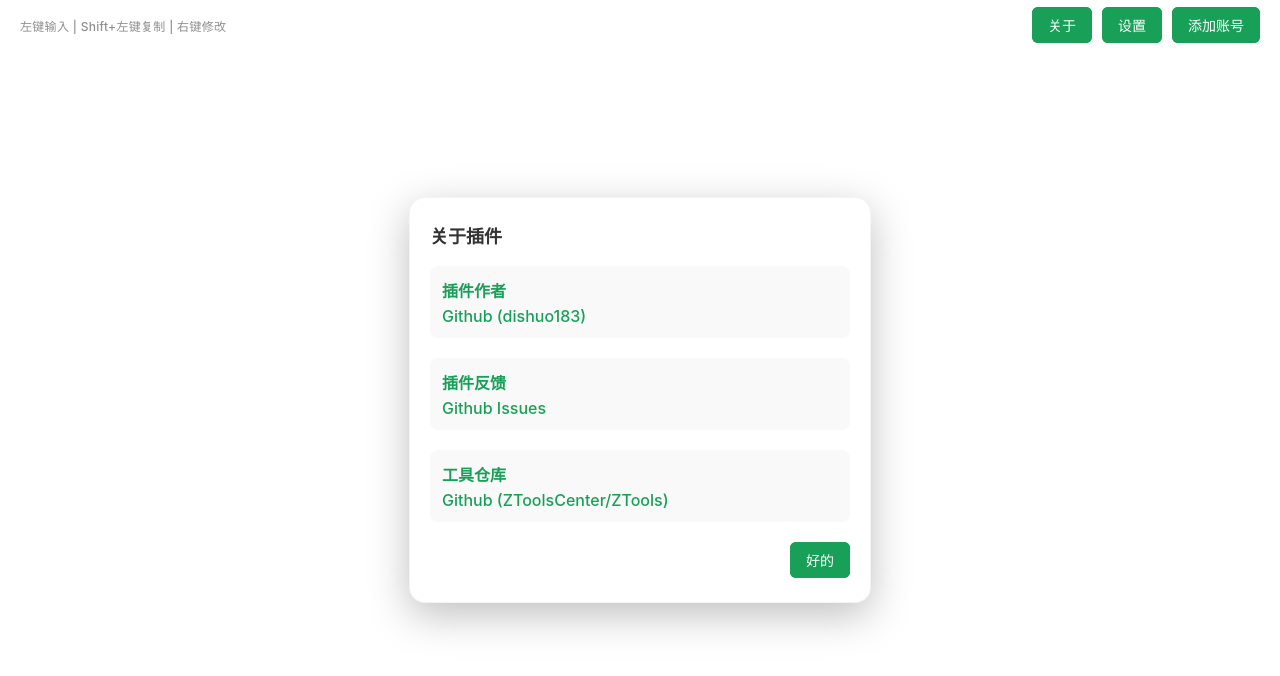
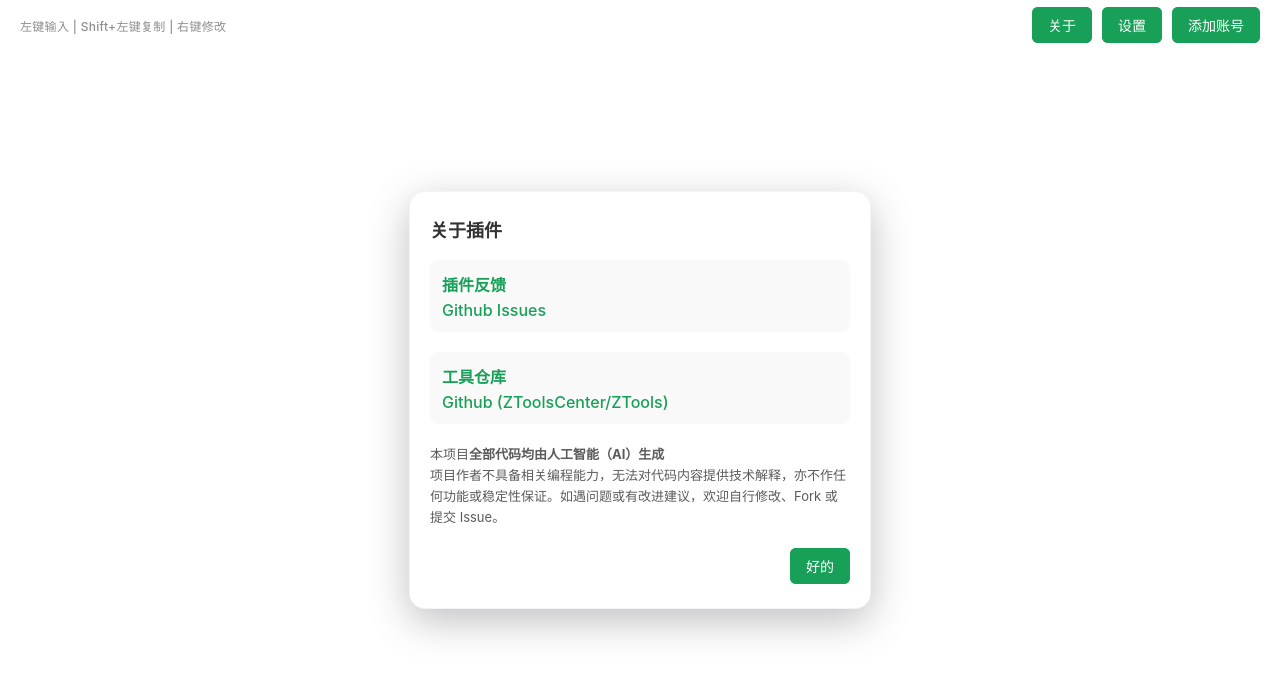
Before and after one commit to dishuo183/ZTools-plugins, a Vue app: page / in a window 1280 px wide. Both pictures are taken after a click on the button "关于". Shown: the top 676 px of the page. Built offline with nearby package versions, Linux system fonts and the light colour scheme.

Commit message:
feat: 内存优化、样式修复与体验改进

```diff
--- a/public/plugin.json
+++ b/public/plugin.json
@@ -1,11 +1,11 @@
 {
   "$schema": "../node_modules/@ztools-center/ztools-api-types/resource/ztools.schema.json",
   "name": "otp-2fa",
-  "title": "2FA 动态验证码",
+  "title": "2FA动态验证码",
   "description": "安全、简约且高效的 2FA 令牌管理器，支持 TOTP/HOTP/Steam 多种协议。",
   "author": "狄硕",
   "homepage": "https://github.com/dishuo183/ZTools-plugins",
-  "version": "1.1.1",
+  "version": "1.1.2",
   "main": "index.html",
   "preload": "preload/services.js",
   "logo": "logo.png",
--- a/src/App.vue
+++ b/src/App.vue
@@ -117,14 +117,26 @@ const initialize = async () => {
   startTicker(accounts)
   window.addEventListener('click', hideContextMenu)
 
+  let killTimer: any = null
+
   if (z?.onPluginEnter) {
     z.onPluginEnter(async () => {
+      // 中途打开，取消待执行的 kill
+      if (killTimer) { clearTimeout(killTimer); killTimer = null }
+
       await loadAccounts(masterSalt, masterKey, config, {
         onAutoUnlock: tryAutoUnlock,
         onDecryptAll: () => decryptAllAccounts(masterKey.value),
         onShowVerify: () => {}, // 自动模式不弹窗
         onTokensUpdate: () => updateTokens(accounts.value)
       })
+    })
+  }
+
+  if (z?.onPluginOut) {
+    z.onPluginOut(() => {
+      // 退出后 3 分钟内未打开则结束进程释放内存
+      killTimer = setTimeout(() => { z.outPlugin(true) }, 3 * 60 * 1000)
     })
   }
 }
@@ -612,11 +624,6 @@ onUnmounted(() => { stopTicker(); window.removeEventListener('click', hideContex
           <div class="modal-title">关于插件</div>
           <div class="about-content">
             <div class="about-section">
-              <span class="about-label">插件作者</span>
-              <a href="javascript:void(0)" @click="openExternal('https://github.com/dishuo183')"
-                class="about-link">Github (dishuo183)</a>
-            </div>
-            <div class="about-section">
               <span class="about-label">插件反馈</span>
               <a href="javascript:void(0)" @click="openExternal('https://github.com/dishuo183/ZTools-plugins/issues')"
                 class="about-link">Github Issues</a>
@@ -625,6 +632,9 @@ onUnmounted(() => { stopTicker(); window.removeEventListener('click', hideContex
               <span class="about-label">工具仓库</span>
               <a href="javascript:void(0)" @click="openExternal('https://github.com/ZToolsCenter/ZTools')"
                 class="about-link">Github (ZToolsCenter/ZTools)</a>
+            </div>
+            <div class="about-disclaimer">
+              本项目<strong>全部代码均由人工智能（AI）生成</strong><br>项目作者不具备相关编程能力，无法对代码内容提供技术解释，亦不作任何功能或稳定性保证。如遇问题或有改进建议，欢迎自行修改、Fork 或提交 Issue。
             </div>
           </div>
           <div class="modal-actions">
@@ -1096,6 +1106,13 @@ onUnmounted(() => { stopTicker(); window.removeEventListener('click', hideContex
   font-weight: 500;
 }
 
+.about-disclaimer {
+  margin-top: 4px;
+  font-size: 13px;
+  line-height: 1.6;
+  opacity: 0.8;
+}
+
 .pin-indicator {
   position: absolute;
   left: 0;
--- a/src/components/Modals/ChangePasswordModal.vue
+++ b/src/components/Modals/ChangePasswordModal.vue
@@ -65,6 +65,7 @@ const handleCancel = () => {
                 v-model="currentPassword"
                 placeholder="XXX"
                 @keyup.enter="handleSubmit"
+                spellcheck="false"
               />
               <div class="eye-btn" @click="showCurrent = !showCurrent">
                 <svg v-if="showCurrent" width="18" height="18" viewBox="0 0 24 24" fill="none" stroke="currentColor" stroke-width="2" stroke-linecap="round" stroke-linejoin="round"><path d="M1 12s4-8 11-8 11 8 11 8-4 8-11 8-11-8-11-8z"></path><circle cx="12" cy="12" r="3"></circle></svg>
@@ -84,6 +85,7 @@ const handleCancel = () => {
                 v-model="newPassword"
                 placeholder="XXX"
                 @keyup.enter="handleSubmit"
+                spellcheck="false"
               />
               <div class="eye-btn" @click="showNew = !showNew">
                 <svg v-if="showNew" width="18" height="18" viewBox="0 0 24 24" fill="none" stroke="currentColor" stroke-width="2" stroke-linecap="round" stroke-linejoin="round"><path d="M1 12s4-8 11-8 11 8 11 8-4 8-11 8-11-8-11-8z"></path><circle cx="12" cy="12" r="3"></circle></svg>
@@ -103,6 +105,7 @@ const handleCancel = () => {
                 v-model="confirmPassword"
                 placeholder="XXX"
                 @keyup.enter="handleSubmit"
+                spellcheck="false"
               />
               <div class="eye-btn" @click="showConfirm = !showConfirm">
                 <svg v-if="showConfirm" width="18" height="18" viewBox="0 0 24 24" fill="none" stroke="currentColor" stroke-width="2" stroke-linecap="round" stroke-linejoin="round"><path d="M1 12s4-8 11-8 11 8 11 8-4 8-11 8-11-8-11-8z"></path><circle cx="12" cy="12" r="3"></circle></svg>
--- a/src/components/Modals/EditModal.vue
+++ b/src/components/Modals/EditModal.vue
@@ -61,7 +61,7 @@ const handlePeriodClick = (p: number) => {
               <span>账号名称</span>
               <span v-if="nameError" class="label-error">请输入账号名称</span>
             </label>
-            <input type="text" v-model="modelValue.name" placeholder="例如: Github" ref="nameInput">
+            <input type="text" v-model="modelValue.name" placeholder="例如: Github" ref="nameInput" spellcheck="false">
           </div>
           <div class="form-item full-width">
             <label>
@@ -69,7 +69,7 @@ const handlePeriodClick = (p: number) => {
               <span v-if="secretError" class="label-error">{{ secretErrorMsg }}</span>
             </label>
             <div class="form-input-container">
-              <input :type="showSecret ? 'text' : 'password'" v-model="modelValue.secret" placeholder="例如：A1B2C3D4...">
+              <input :type="showSecret ? 'text' : 'password'" v-model="modelValue.secret" placeholder="例如：A1B2C3D4..." spellcheck="false">
               <div class="eye-btn" @click="emits('eye-click')">
                 <svg v-if="showSecret" width="18" height="18" viewBox="0 0 24 24" fill="none" stroke="currentColor" stroke-width="2" stroke-linecap="round" stroke-linejoin="round"><path d="M1 12s4-8 11-8 11 8 11 8-4 8-11 8-11-8-11-8z"></path><circle cx="12" cy="12" r="3"></circle></svg>
                 <svg v-else width="18" height="18" viewBox="0 0 24 24" fill="none" stroke="currentColor" stroke-width="2" stroke-linecap="round" stroke-linejoin="round"><path d="M17.94 17.94A10.07 10.07 0 0 1 12 20c-7 0-11-8-11-8a18.45 18.45 0 0 1 5.06-5.94M9.9 4.24A9.12 9.12 0 0 1 12 4c7 0 11 8 11 8a18.5 18.5 0 0 1-2.16 3.19m-6.72-1.07a3 3 0 1 1-4.24-4.24"></path><line x1="1" y1="1" x2="23" y2="23"></line></svg>
--- a/src/components/Modals/ImportDataModal.vue
+++ b/src/components/Modals/ImportDataModal.vue
@@ -78,6 +78,7 @@ const togglePasswordVisibility = () => {
               @input="emits('update:passwordInput', ($event.target as HTMLInputElement).value)"
               @keydown="handleKeydown"
               placeholder="输入主密码 (导入成功后自动设定为新的主密码)"
+              spellcheck="false"
             />
             <div class="eye-btn" @click="togglePasswordVisibility">
               <svg v-if="showPassword" width="18" height="18" viewBox="0 0 24 24" fill="none" stroke="currentColor" stroke-width="2" stroke-linecap="round" stroke-linejoin="round"><path d="M1 12s4-8 11-8 11 8 11 8-4 8-11 8-11-8-11-8z"></path><circle cx="12" cy="12" r="3"></circle></svg>
@@ -87,7 +88,7 @@ const togglePasswordVisibility = () => {
         </div>
 
         <div class="modal-actions">
-          <button class="btn" @click="handleCancel">取消</button>
+          <button class="btn btn-secondary" @click="handleCancel">取消</button>
           <button class="btn btn-primary" @click="handleSubmit">导入</button>
         </div>
       </div>
--- a/src/components/Modals/SetPasswordModal.vue
+++ b/src/components/Modals/SetPasswordModal.vue
@@ -30,6 +30,7 @@ const emits = defineEmits([
               @input="emits('update:passwordInput', ($event.target as HTMLInputElement).value)"
               placeholder="请输入至少 4 位密码"
               @keyup.enter="emits('submit')"
+              spellcheck="false"
             >
           </div>
           <div class="form-item full-width">
@@ -40,6 +41,7 @@ const emits = defineEmits([
               @input="emits('update:confirmPasswordInput', ($event.target as HTMLInputElement).value)"
               placeholder="请再次输入密码"
               @keyup.enter="emits('submit')"
+              spellcheck="false"
             >
           </div>
         </div>
--- a/src/components/Modals/VerifyAuthModal.vue
+++ b/src/components/Modals/VerifyAuthModal.vue
@@ -39,6 +39,7 @@ watch(() => props.show, (val) => {
               @keyup.enter="emits('verify')"
               @focus="emits('focus')"
               ref="verifyInput"
+              spellcheck="false"
             >
           </div>
         </div>
```
Also changed, not shown: public/logo.png, src/main.css (line endings or trailing spaces), 1 other file (tests, documents, lock files or other folders).
